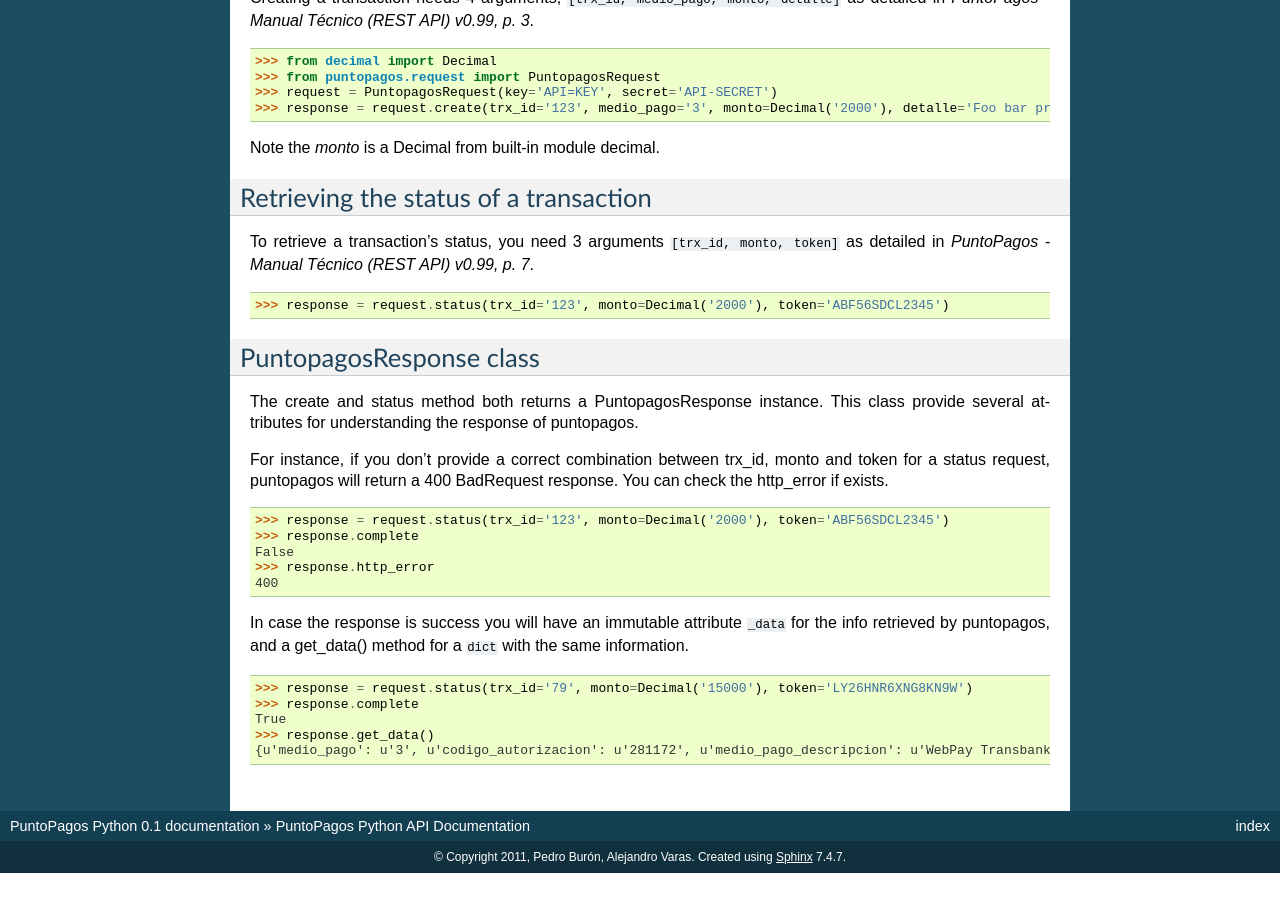
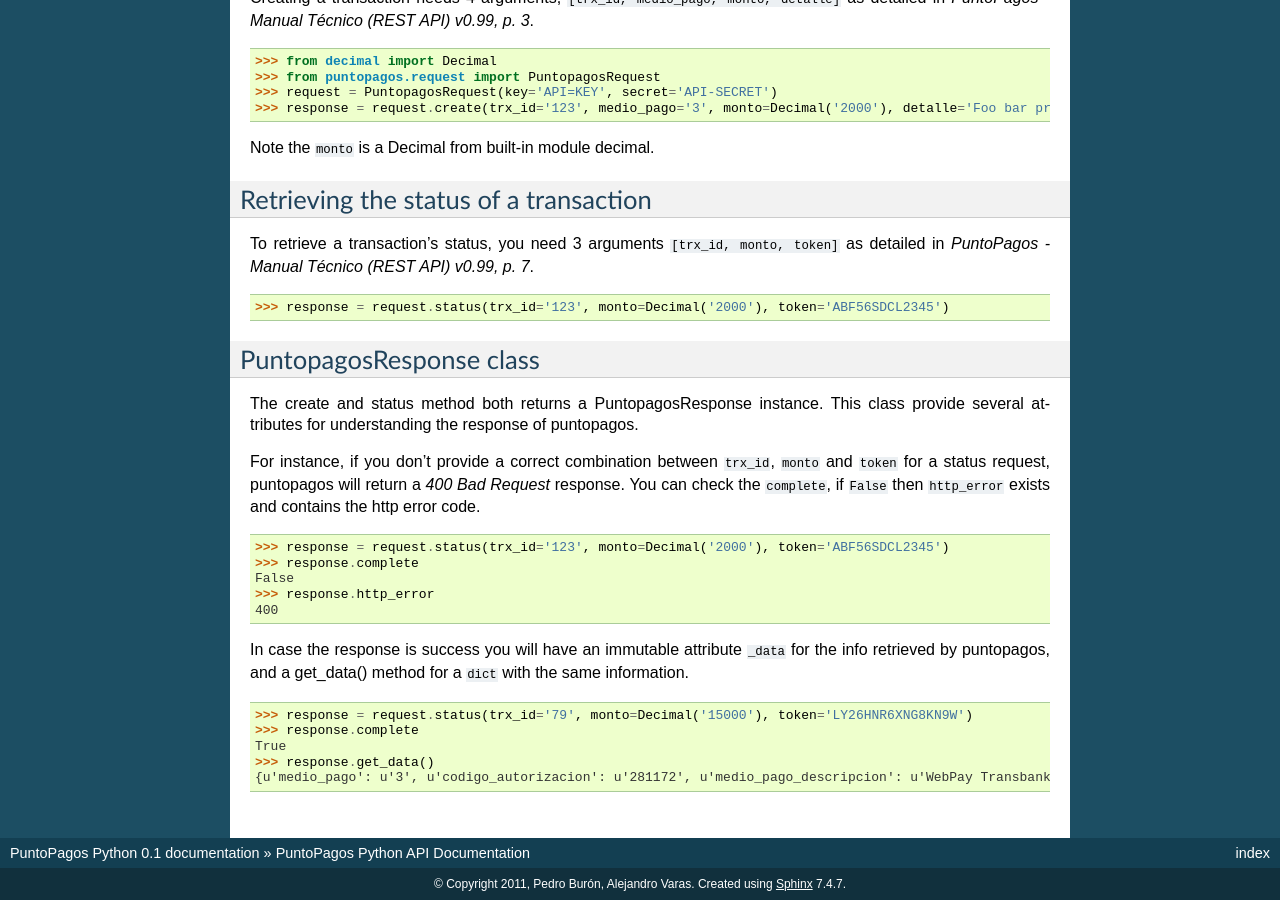
Before and after one commit to witoi/PuntoPagos, a Sphinx documentation site: the page built from docs/source/index.rst, in a window 1280 px wide and 900 px high, scrolled down 690 px. Built offline with Sphinx 7.4.7, drawn with Linux system fonts in a browser that asks for light colours; before the commit the page ends 1563 px from its top, so only the background shows below that.

Commit message:
added "complete" attribute to docs

```diff
--- a/docs/source/index.rst
+++ b/docs/source/index.rst
@@ -39,7 +39,7 @@
     >>> request = PuntopagosRequest(key='API=KEY', secret='API-SECRET')
     >>> response = request.create(trx_id='123', medio_pago='3', monto=Decimal('2000'), detalle='Foo bar product')
 
-Note the `monto` is a Decimal from built-in module decimal.
+Note the ``monto`` is a Decimal from built-in module decimal.
 
 
 Retrieving the status of a transaction
@@ -55,7 +55,7 @@
 
 The create and status method both returns a PuntopagosResponse instance. This class provide several attributes for understanding the response of puntopagos.
 
-For instance, if you don't provide a correct combination between trx_id, monto and token for a status request, puntopagos will return a 400 BadRequest response. You can check the http_error if exists.
+For instance, if you don't provide a correct combination between ``trx_id``, ``monto`` and ``token`` for a status request, puntopagos will return a `400 Bad Request` response. You can check the ``complete``, if ``False`` then ``http_error`` exists and contains the http error code.
 
     >>> response = request.status(trx_id='123', monto=Decimal('2000'), token='ABF56SDCL2345')
     >>> response.complete
```
